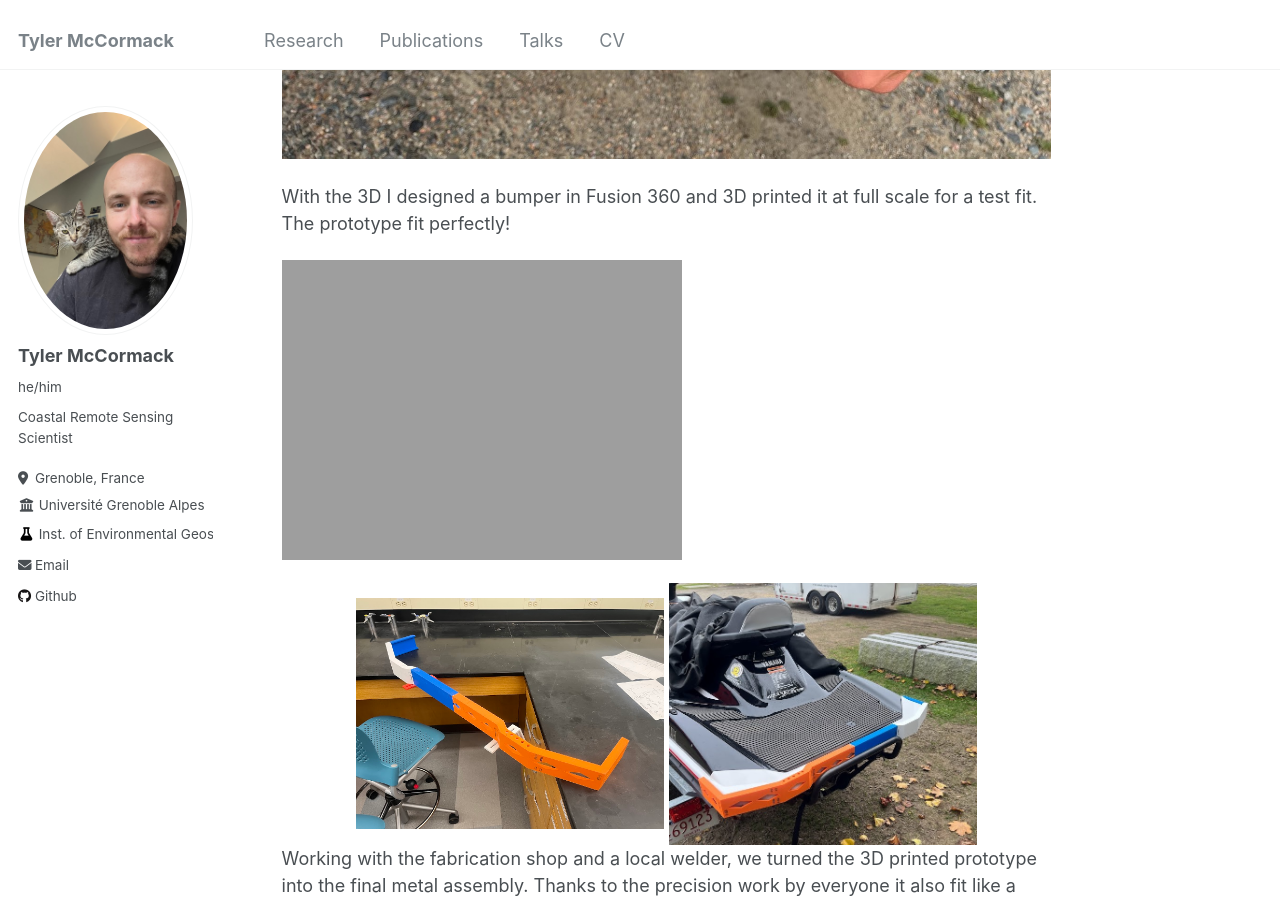
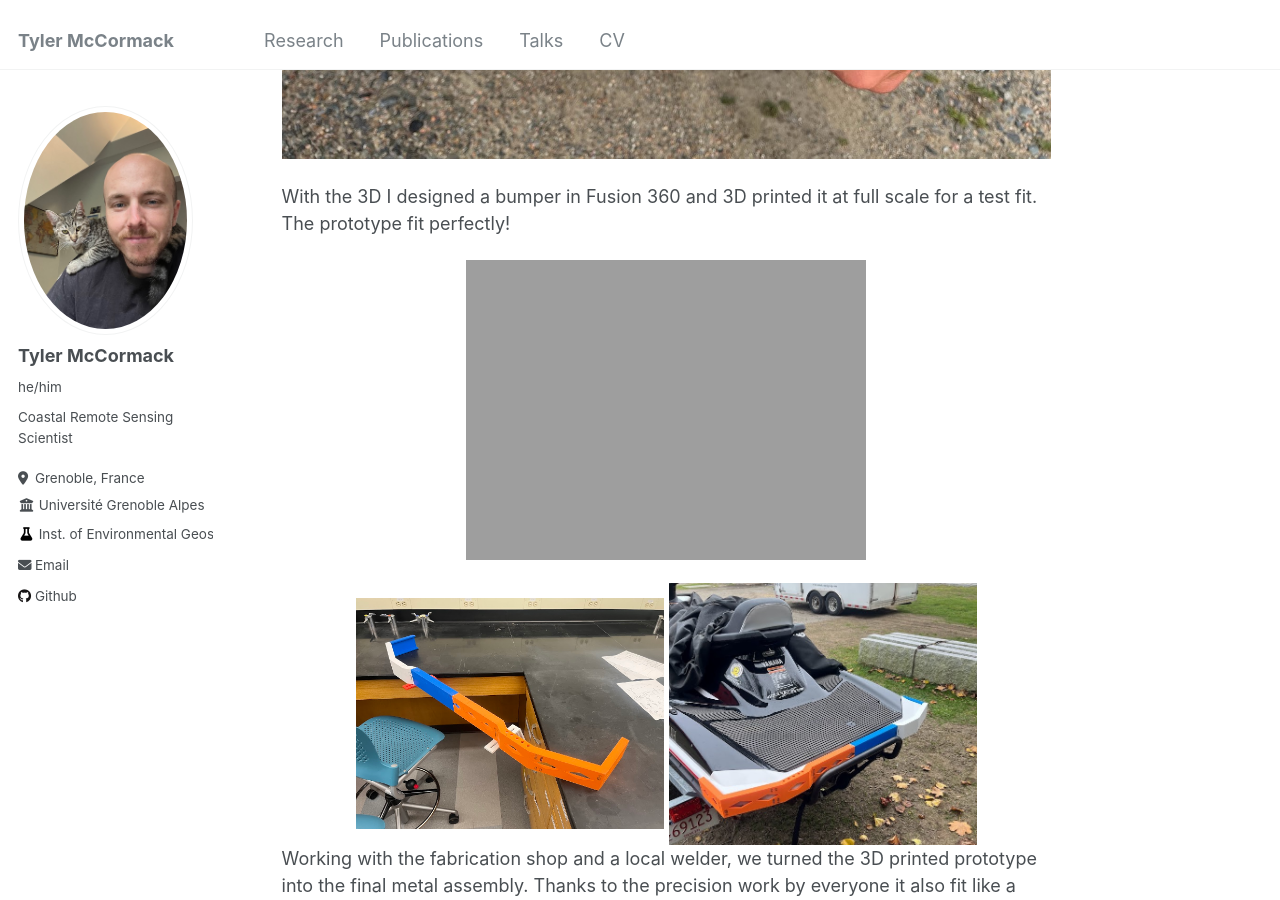
Before and after one commit to tylermccormack-research/tylermccormack-research.github.io, a Jekyll site: the page built from _portfolio/jetski.md, in a window 1280 px wide and 900 px high, scrolled down 1648 px. Built offline with Jekyll 4.4.1, drawn with Linux system fonts in a browser that asks for light colours.

Commit message:
Update jetski.md

```diff
--- a/_portfolio/jetski.md
+++ b/_portfolio/jetski.md
@@ -18,8 +18,11 @@ The next step was using structure from motion (SFM) to create a 3D rendering of
 
 With the 3D I designed a bumper in Fusion 360 and 3D printed it at full scale for a test fit. The prototype fit perfectly!
 
-![Figure](https://tylermccormack-research.github.io/images/jetski3D.gif "3D model of jetski with bumper prototype")
-
+<p align="center">
+  <img src="https://tylermccormack-research.github.io/images/jetski3D.gif"
+       alt="3D model of jetski with bumper prototype"
+       title="3D model of jetski with bumper prototype">
+</p>
  <div align="center">
   <img src="https://tylermccormack-research.github.io/images/3dPrintedBumper_b.jpg" alt="3D Printed Jetski Bumper Prototype" width="40%">
   <img src="https://tylermccormack-research.github.io/images/3dPrintedBumper_c.jpg" alt="3D Printed Jetski Bumper Prototype Mounted on Jetski" width="40%">
```
